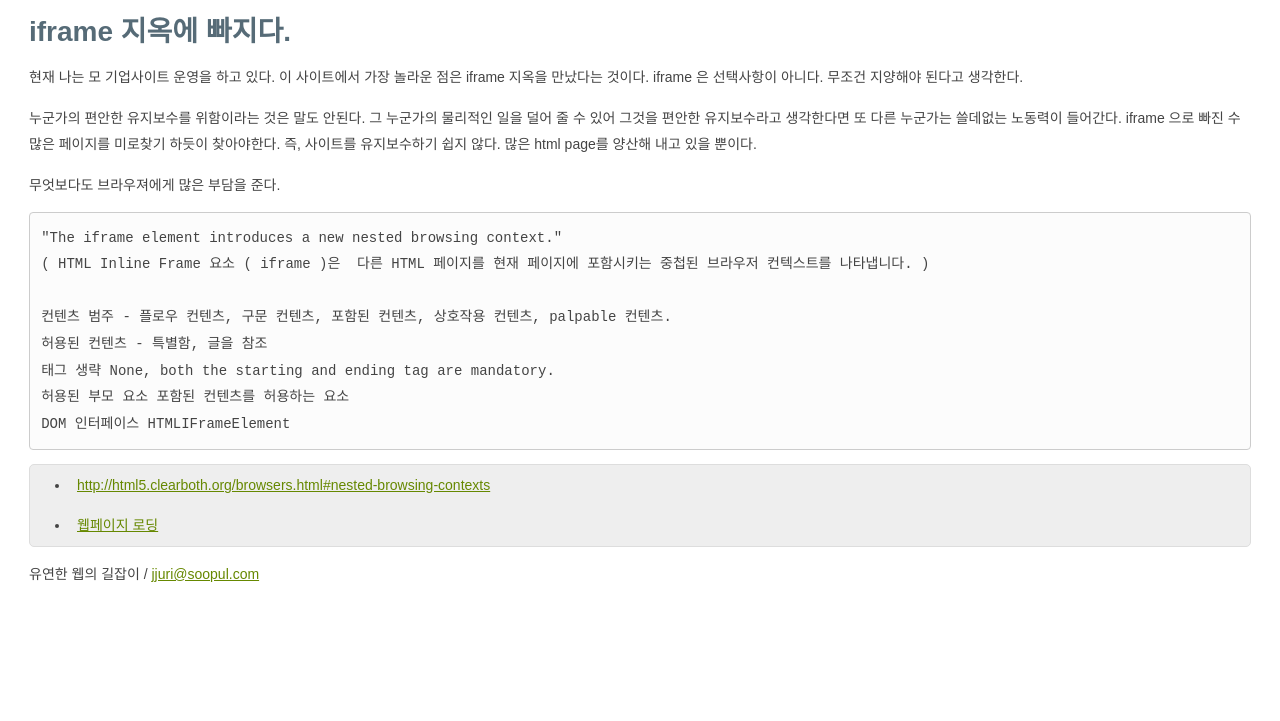
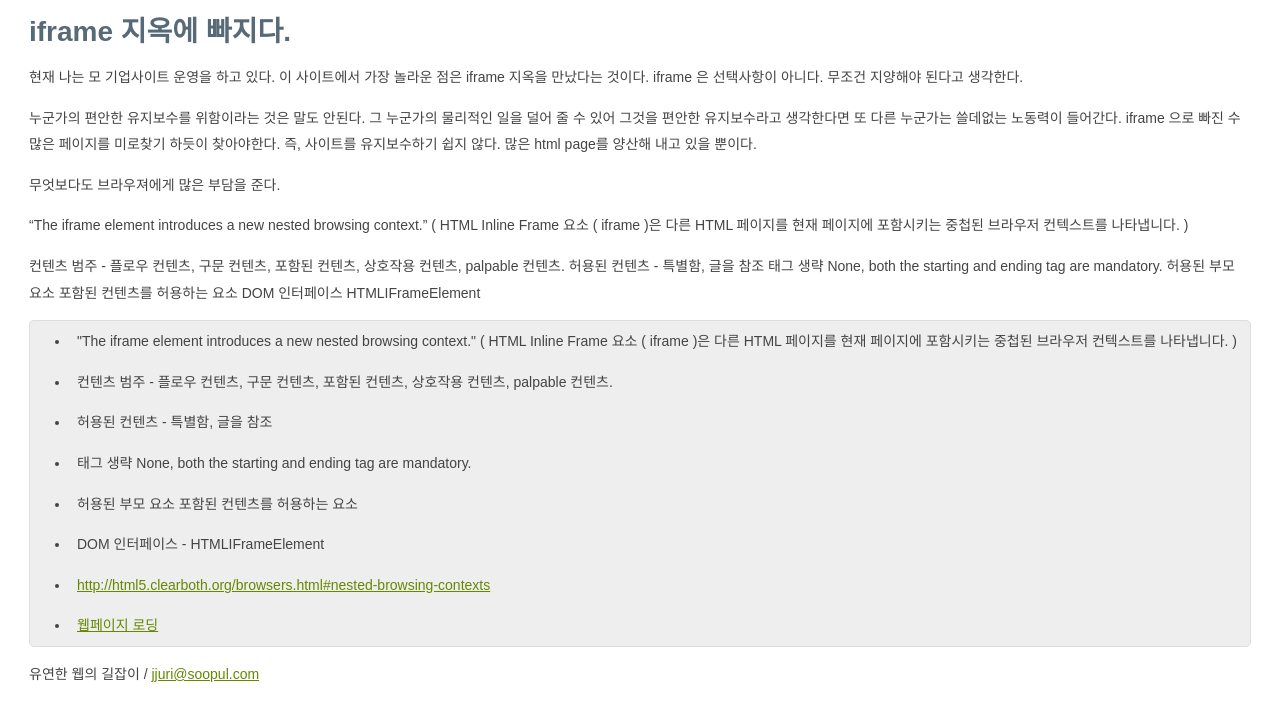
Before and after one commit to ionic2002/ionic2002.github.io, a Jekyll site: the page built from _posts/2016-03-21-issue_05.md, in a window 1280 px wide. Shown: the top 721 px of the page. Built offline with Jekyll 4.4.1, drawn with Linux system fonts in a browser that asks for light colours.

Commit message:
수정
수정

```diff
--- a/_posts/2016-03-21-issue_05.md
+++ b/_posts/2016-03-21-issue_05.md
@@ -23,7 +23,6 @@ iframe 으로 빠진 수많은 페이지를 미로찾기 하듯이 찾아야한
 
 무엇보다도 브라우져에게 많은 부담을 준다.
 
-<pre>
 "The iframe element introduces a new nested browsing context."
 ( HTML Inline Frame 요소 ( iframe )은  다른 HTML 페이지를 현재 페이지에 포함시키는 중첩된 브라우저 컨텍스트를 나타냅니다. )
 
@@ -32,10 +31,20 @@ iframe 으로 빠진 수많은 페이지를 미로찾기 하듯이 찾아야한
 태그 생략 None, both the starting and ending tag are mandatory.
 허용된 부모 요소 포함된 컨텐츠를 허용하는 요소
 DOM 인터페이스 HTMLIFrameElement
-</pre>
 
 
 <ul>
+	<li>"The iframe element introduces a new nested browsing context."
+( HTML Inline Frame 요소 ( iframe )은  다른 HTML 페이지를 현재 페이지에 포함시키는 중첩된 브라우저 컨텍스트를 나타냅니다. )
+	</li>
+	<li>컨텐츠 범주 - 플로우 컨텐츠, 구문 컨텐츠, 포함된 컨텐츠, 상호작용 컨텐츠, palpable 컨텐츠.
+	</li>
+	<li>허용된 컨텐츠 - 특별함, 글을 참조</li>
+	<li>태그 생략 None, both the starting and ending tag are mandatory.
+	</li>
+	<li>허용된 부모 요소 포함된 컨텐츠를 허용하는 요소
+	</li>
+	<li>DOM 인터페이스 - HTMLIFrameElement</li>
 	<li><a href="http://html5.clearboth.org/browsers.html#nested-browsing-contexts" target="_blank">http://html5.clearboth.org/browsers.html#nested-browsing-contexts</a></li>
 	<li><a href="http://html5.clearboth.org/browsers.html" target="_blank">웹페이지 로딩</a></li>
 </ul>
```
